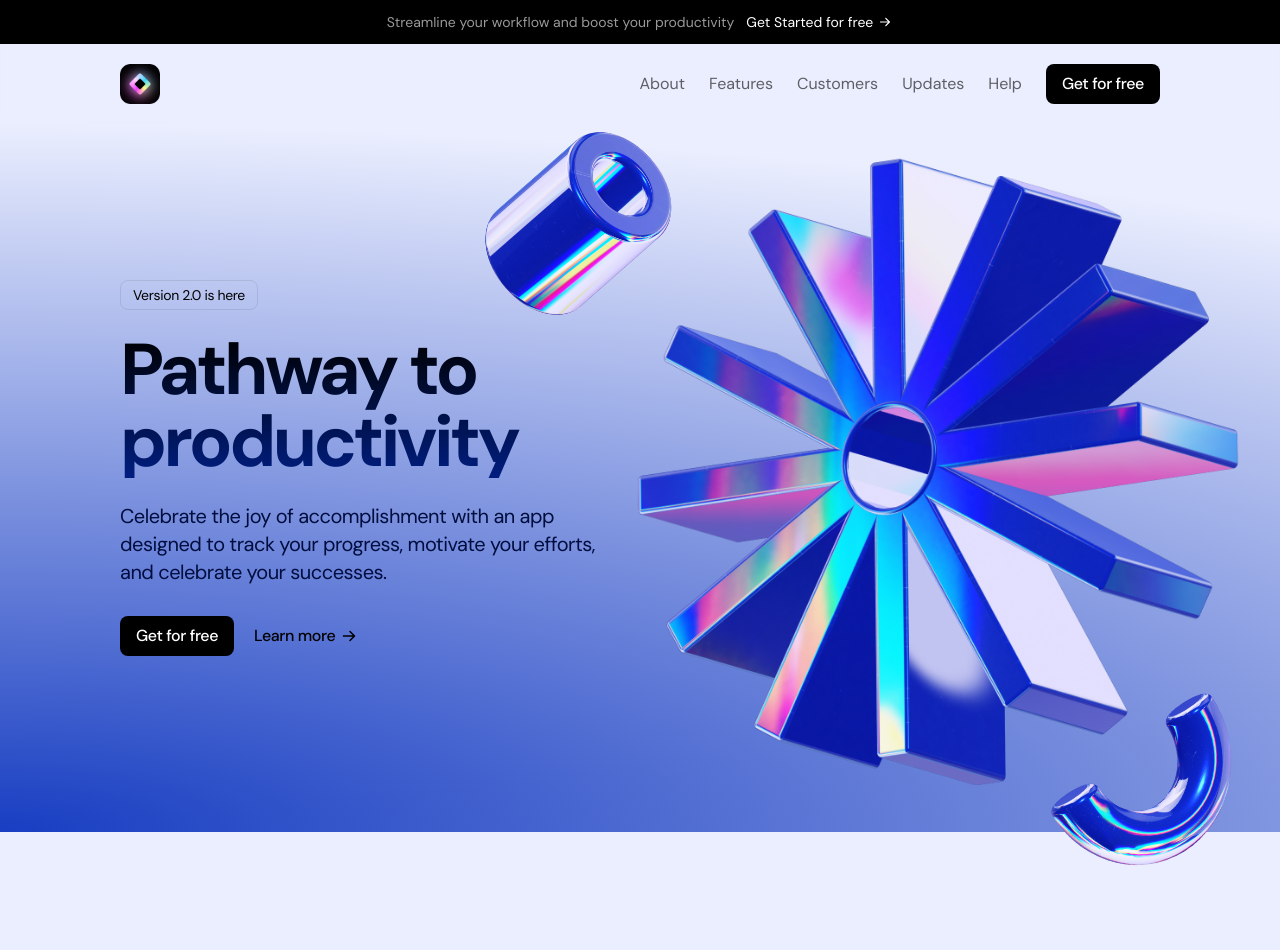
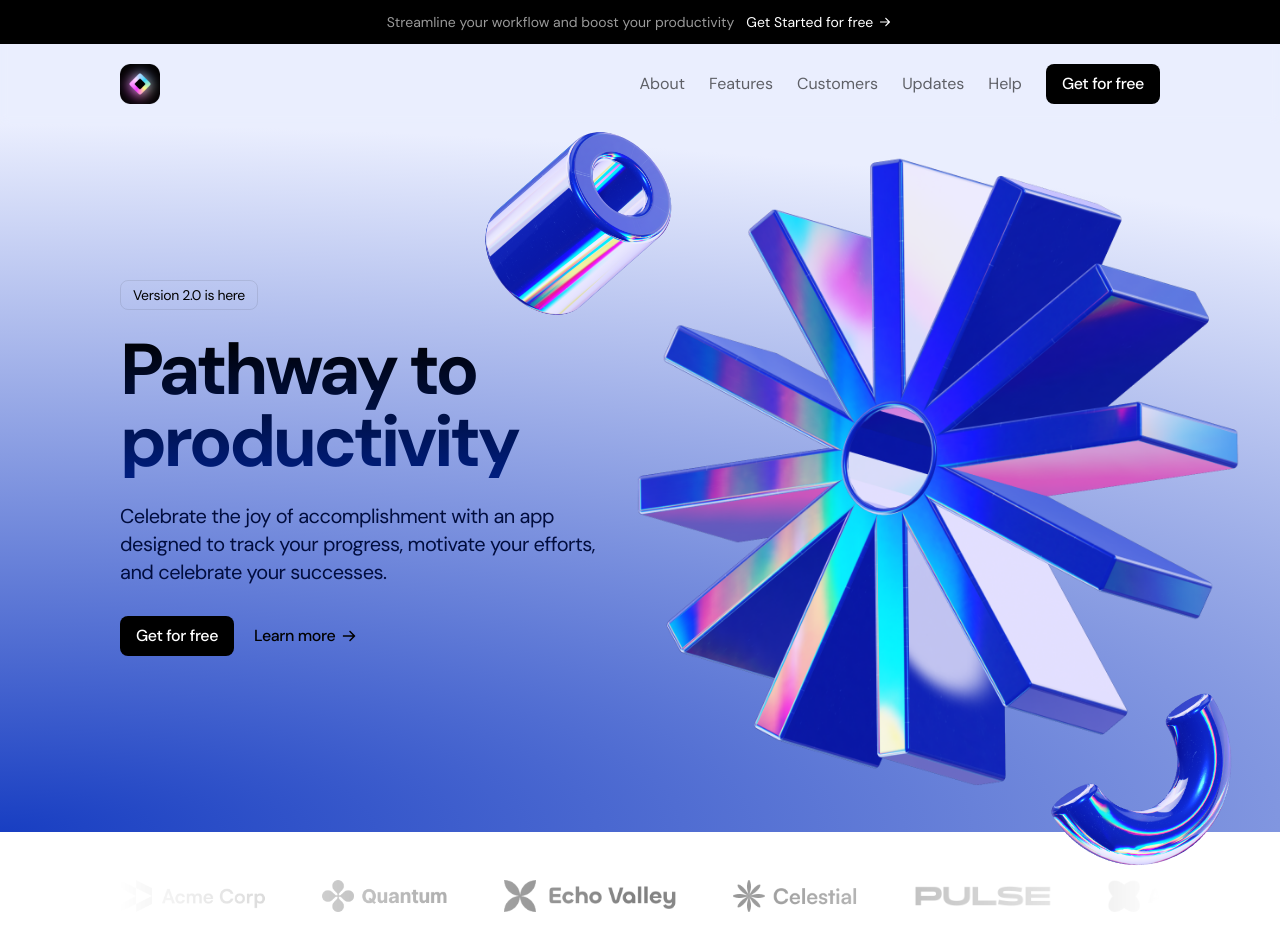
Before and after one commit to AliMoradpour/light-saas-landingpage, a Next.js app: page / in a window 1280 px wide. Shown: the top 950 px of the page. Before the commit the page ends 928 px from the top, so only its background shows below. Built offline with nearby package versions, Linux system fonts and the light colour scheme.

Commit message:
logo ticker section added

```diff
--- a/src/app/globals.css
+++ b/src/app/globals.css
@@ -14,4 +14,8 @@
   .btn-text {
     @apply text-black bg-transparent;
   }
+
+  .logo-ticker-image{
+    @apply h-8 w-auto
+  }
 }
--- a/src/app/page.tsx
+++ b/src/app/page.tsx
@@ -1,11 +1,13 @@
 import { Header } from "@/sections/Header";
 import { Hero } from "@/sections/Hero";
+import { LogoTicker } from "@/sections/LogoTicker";
 
 export default function Home() {
   return (
     <>
       <Header />
       <Hero />
+      <LogoTicker />
     </>
   );
 }
--- a/src/sections/LogoTicker.tsx
+++ b/src/sections/LogoTicker.tsx
@@ -1,3 +1,26 @@
+import acmeLogo from "@/assets/logo-acme.png";
+import quantumLogo from "@/assets/logo-quantum.png";
+import echoLogo from "@/assets/logo-echo.png";
+import celestialLogo from "@/assets/logo-celestial.png";
+import pulseLogo from "@/assets/logo-pulse.png";
+import apexLogo from "@/assets/logo-apex.png";
+import Image from "next/image";
+
 export const LogoTicker = () => {
-  return null;
+  return (
+    <div className="py-8 md:py-12 bg-white">
+      <div className="container">
+        <div className="flex overflow-hidden [mask-image:linear-gradient(to_right,transparent,black,transparent)]">
+          <div className="flex gap-14 flex-none">
+            <Image src={acmeLogo} alt="acme logo" className="logo-ticker-image" />
+            <Image src={quantumLogo} alt="quantum Logo" className="logo-ticker-image" />
+            <Image src={echoLogo} alt="echo logo" className="logo-ticker-image" />
+            <Image src={celestialLogo} alt="celestial logo" className="logo-ticker-image" />
+            <Image src={pulseLogo} alt="pulse logo" className="logo-ticker-image" />
+            <Image src={apexLogo} alt="apex logo" className="logo-ticker-image" />
+          </div>
+        </div>
+      </div>
+    </div>
+  );
 };
```
